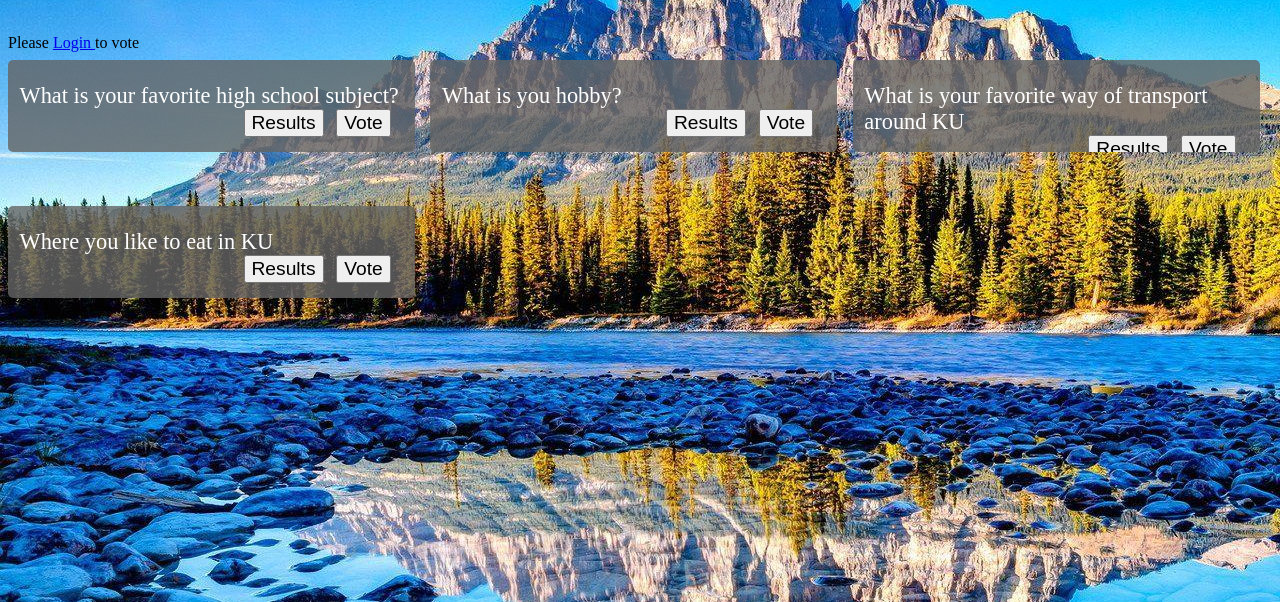
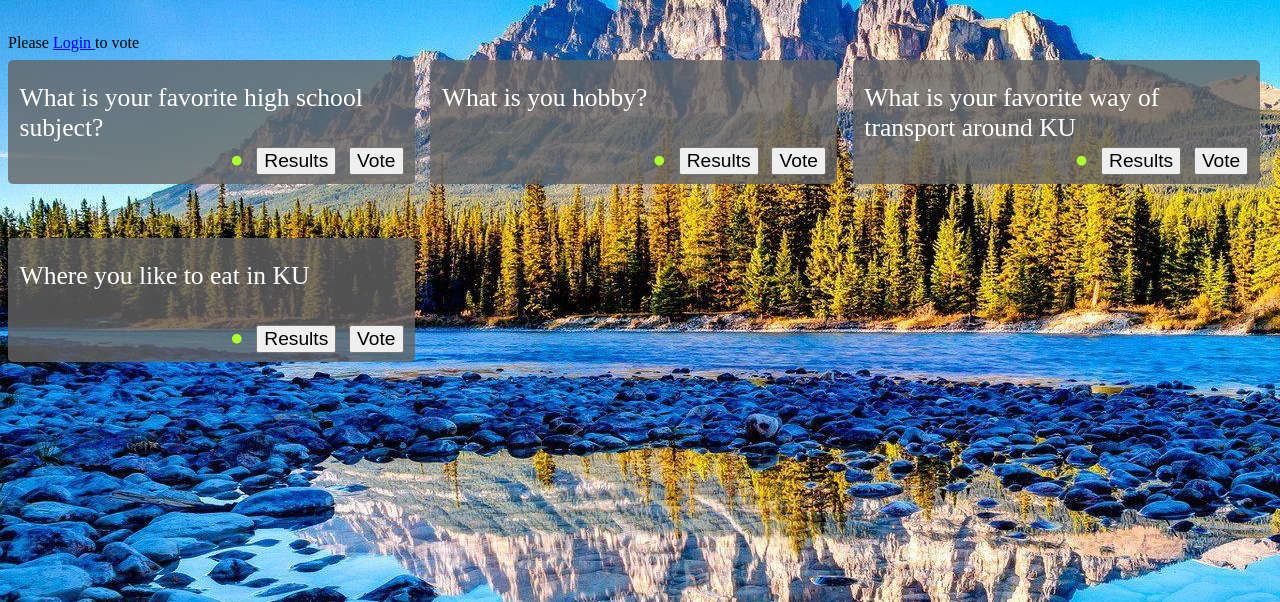
Before and after one commit to OmegaOoh/ku-polls, a Django app: page /polls/ in a window 1280 px wide. Shown: the part 169-771 px from the top of the page. Run offline with Django 5.2, Linux system fonts and the light colour scheme; data comes from the database, SQL or seed files in the repository.

Commit message:
Add status of poll in index

```diff
--- a/polls/static/polls/style.css
+++ b/polls/static/polls/style.css
@@ -74,7 +74,7 @@ td
 .question_box .box
 {
     width: 30vw;
-    height: 4.5vw;
+    height: 7vw;
     background-color: rgba(100,100,100,0.8);
     border: 50%;
     border-radius: 5px;
@@ -85,18 +85,38 @@ td
     margin-right: auto;
     color: white;
     overflow: hidden;
-    font-size: 1.75vw;
+    font-size: 2vw;
     text-align: left;
-
+    display: grid;
+    grid-template-rows: 5vw 1.75vw;
 }
 
 .question_box .box .buttons
 {
     display:grid;
     justify-content: right;
+    text-align: center;
     gap:1vw;
+    font-size: 1.75vw;
     grid-template-columns: auto auto auto;
 }
+
+.question_box .box .buttons .open
+{
+    color: greenyellow;
+}
+
+.question_box .box .buttons .close
+{
+    color: red;
+}
+
+.question_box .box .small_buttons
+{
+    text-align: center;
+    font-size: 1.5vw;
+}
+
 
 .header
 {
@@ -105,6 +125,7 @@ td
     margin-left: auto;
     margin-right: auto;
     text-align: center;
+    border: 5% red;
     padding:3%;
     backdrop-filter: blur(10px);
 
@@ -125,13 +146,3 @@ td
     gap: 2%;
     margin: 1%;
 }
-
-
-.redirect_button
-{
-    background-color: lightgrey;
-    border-radius: 5px;
-    padding-inline: 10%;
-    text-align: center;
-    font-size: 1.5vw;
-}
--- a/polls/templates/polls/index.html
+++ b/polls/templates/polls/index.html
@@ -24,6 +24,11 @@ Please <a href="{% url 'login'%}?next={{request.path}}"> Login </a> to vote
             <div class="box" >
             {{question.question_text}}
                 <div class='buttons'>
+                    {% if question.can_vote %}
+                        <div class='open'>●</div>
+                    {%else%}
+                        <div class='close'>🞮</div>
+                    {%endif%}
                     <form action="{% url 'polls:results' question.id %}" method='get'>
                         <button class='small_button' type='submit'> Results </button>
                     </form>
```
